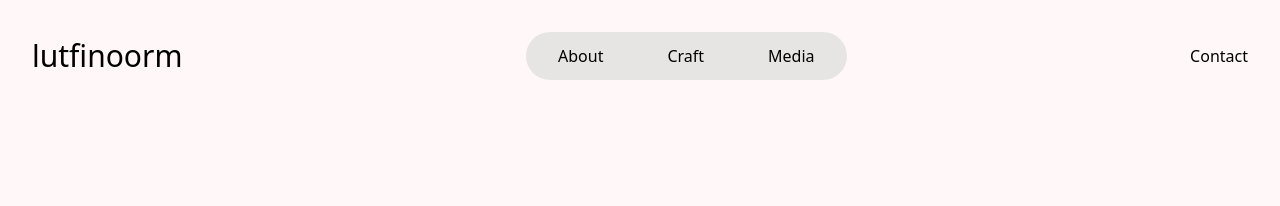
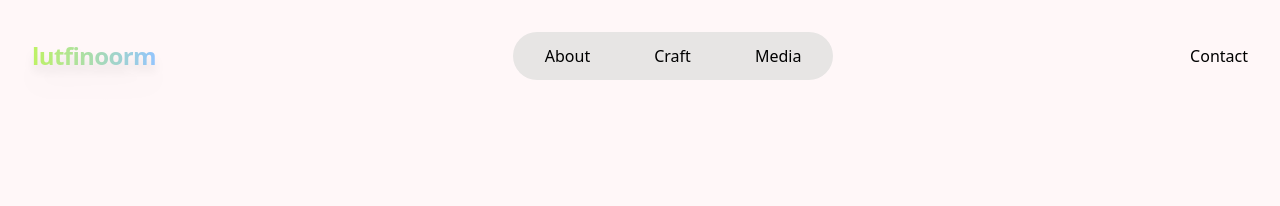
Before and after one commit to lutfinoorm/devscale-week-3, a website built with Vite: page index.html in a window 1280 px wide. Shown: the top 206 px of the page. Built offline with nearby package versions, Linux system fonts and the light colour scheme.

Commit message:
style: header-text color @ lutfinoorm

```diff
--- a/index.html
+++ b/index.html
@@ -12,7 +12,7 @@
 
       <!-- header start -->
       <header class="md:flex md:justify-between items-center p-8">
-        <div class="text-center text-3xl">lutfinoorm</div>
+        <div class="text-center text-2xl font-bold tracking-tight bg-gradient-to-r from-lime-300 to-blue-300 bg-clip-text text-transparent drop-shadow-xl">lutfinoorm</div>
         <div class="flex gap-12 bg-stone-200 px-6 py-2 rounded-full w-full md:w-fit justify-center items-center">
           <div class="link">About</div>
           <div class="link">Craft</div>
```
Also changed, not shown: src/css/global.css.
